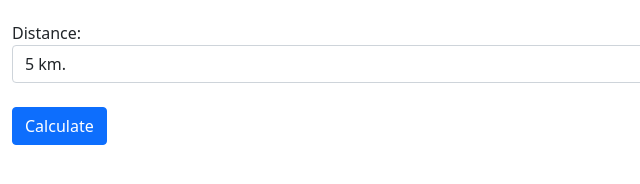
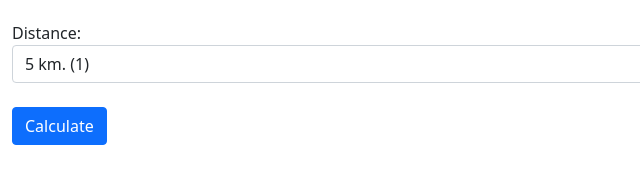
Before and after one commit to sunkittitat/ex4a, a plain HTML site: page index.html in a window 1280 px wide. Shown: the part 308-492 px from the top of the page, 0-640 px from the left. Drawn offline with nearby package versions, Linux system fonts and the light colour scheme.

Commit message:
Update index.html change in github

```diff
--- a/index.html
+++ b/index.html
@@ -21,10 +21,10 @@
 		  <div class="form-group">
 			<label for="tem">Distance:</label>
 			<select class="form-select" aria-label="Default select example" id="dist">
-			  <option value="5">5 km.</option>
-			  <option value="10">10 km.</option>
-			  <option value="21">21 km.</option>
-			  <option value="42">42 km.</option>
+			  <option value="5">5 km. (1)</option>
+			  <option value="10">10 km.(2)</option>
+			  <option value="21">21 km. (3)</option>
+			  <option value="42">42 km. (4)</option>
 			</select>
 		  </div>
 		  <br><button type="button" class="btn btn-primary">Calculate</button>
```
